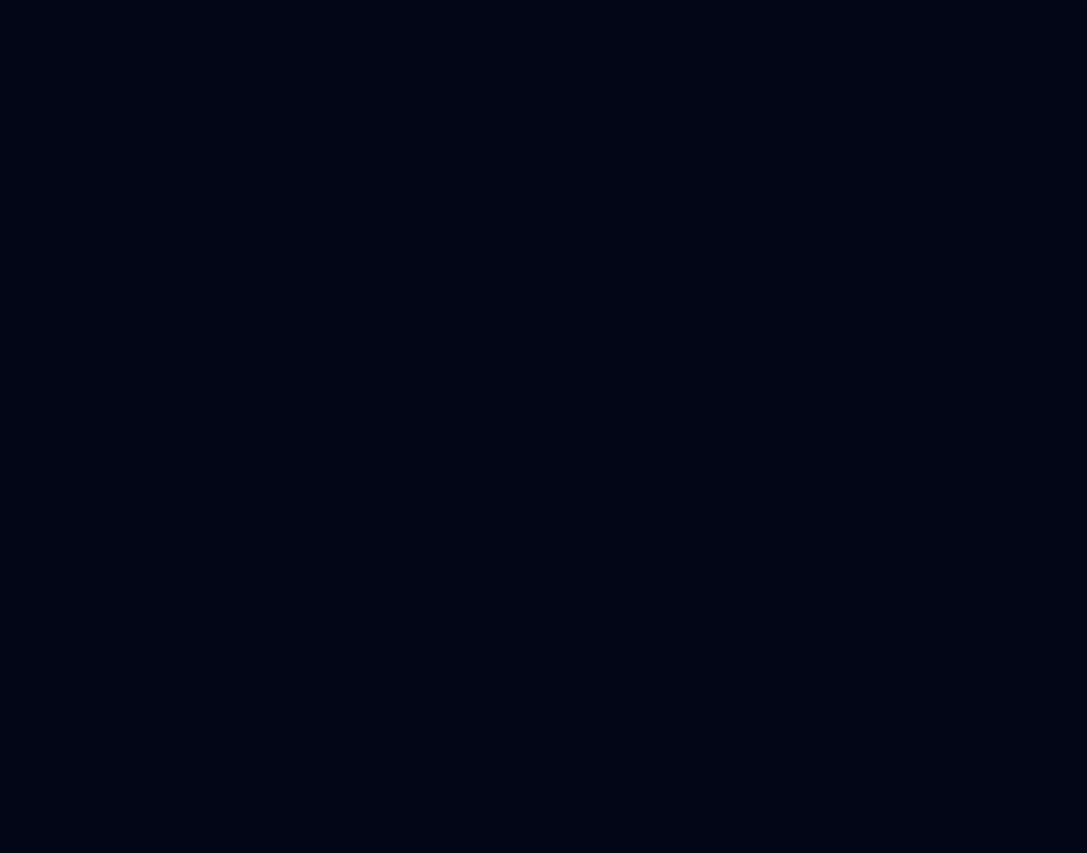
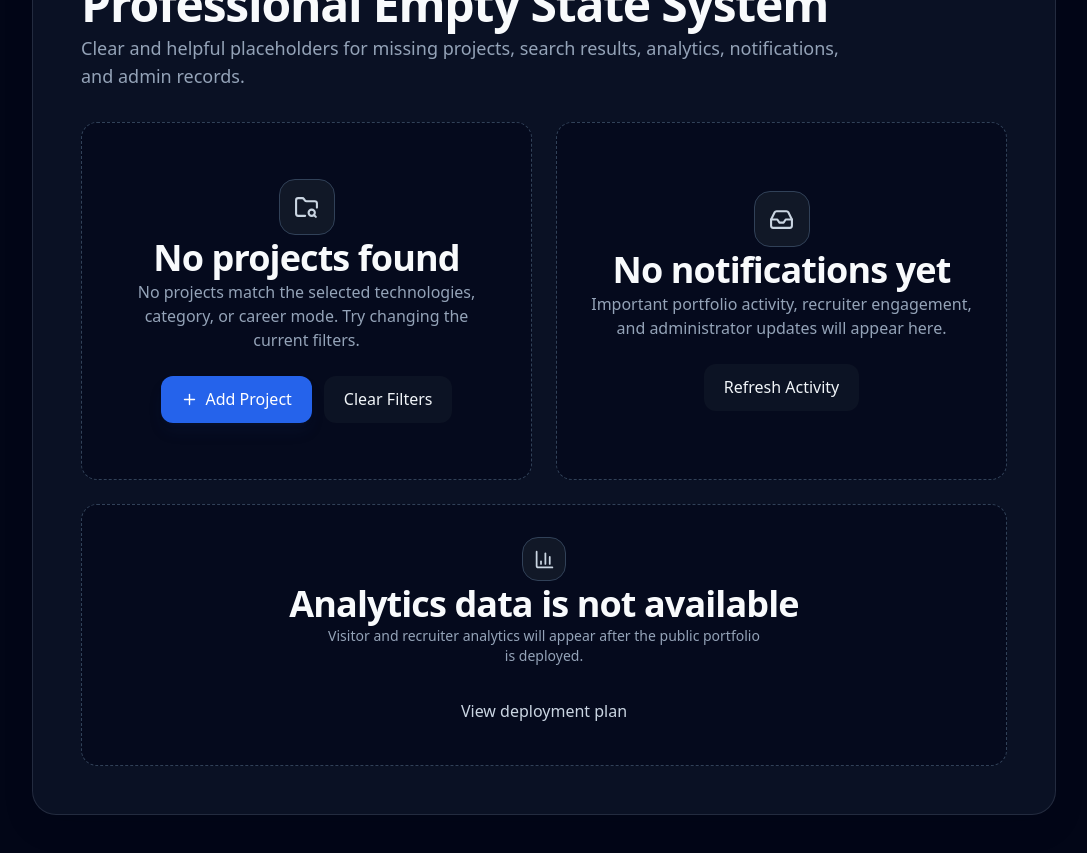
Before and after one commit to syedmohiuddin106-dot/syedos-career-platform, a Next.js app: page / in a window 1280 px wide. Shown: the part 6760-7613 px from the top of the page, without its empty margins (96-1183 px from the left). Before the commit the page ends 6764 px from the top, so only its background shows below. Built offline with nearby package versions, Linux system fonts and the light colour scheme; no server answers.

Commit message:
feat: add reusable empty state system

```diff
--- a/src/app/page.tsx
+++ b/src/app/page.tsx
@@ -8,10 +8,13 @@ import {
   Code2,
   Download,
   ExternalLink,
+  FolderSearch,
   GitBranch,
   GraduationCap,
   HelpCircle,
   Info,
+  Inbox,
+  Plus,
   Rocket,
   Settings,
   ShieldCheck,
@@ -24,6 +27,7 @@ import { Badge } from "@/components/ui/badge";
 import { Button } from "@/components/ui/button";
 import { Card } from "@/components/ui/card";
 import { Divider } from "@/components/ui/divider";
+import { EmptyState } from "@/components/ui/empty-state";
 import { IconContainer } from "@/components/ui/icon-container";
 import { LinkButton } from "@/components/ui/link-button";
 import { Progress } from "@/components/ui/progress";
@@ -917,6 +921,59 @@ export default function HomePage() {
     </Card>
   </div>
 </div>
+<div className="mt-12 border-t border-slate-800 pt-10">
+  <SectionHeading
+    eyebrow="Feedback Components"
+    title="Professional Empty State System"
+    description="Clear and helpful placeholders for missing projects, search results, analytics, notifications, and admin records."
+  />
+
+  <div className="mt-8 grid gap-6 lg:grid-cols-2">
+    <EmptyState
+      icon={<FolderSearch size={25} />}
+      title="No projects found"
+      description="No projects match the selected technologies, category, or career mode. Try changing the current filters."
+      action={
+        <Button leftIcon={<Plus size={17} />}>
+          Add Project
+        </Button>
+      }
+      secondaryAction={
+        <Button variant="secondary">
+          Clear Filters
+        </Button>
+      }
+    />
+
+    <EmptyState
+      icon={<Inbox size={25} />}
+      title="No notifications yet"
+      description="Important portfolio activity, recruiter engagement, and administrator updates will appear here."
+      action={
+        <Button variant="secondary">
+          Refresh Activity
+        </Button>
+      }
+    />
+  </div>
+
+  <div className="mt-6">
+    <EmptyState
+      compact
+      icon={<BarChart3 size={21} />}
+      title="Analytics data is not available"
+      description="Visitor and recruiter analytics will appear after the public portfolio is deployed."
+      action={
+        <Button
+          variant="ghost"
+          size="small"
+        >
+          View deployment plan
+        </Button>
+      }
+    />
+  </div>
+</div>
 
       </section>
     </main>
--- /dev/null
+++ b/src/components/ui/empty-state.tsx
@@ -0,0 +1,75 @@
+import type { ReactNode } from "react";
+
+import { cn } from "@/lib/utils";
+
+type EmptyStateProps = {
+  icon?: ReactNode;
+  title: string;
+  description: string;
+  action?: ReactNode;
+  secondaryAction?: ReactNode;
+  compact?: boolean;
+  className?: string;
+};
+
+export function EmptyState({
+  icon,
+  title,
+  description,
+  action,
+  secondaryAction,
+  compact = false,
+  className,
+}: EmptyStateProps) {
+  return (
+    <section
+      className={cn(
+        "flex flex-col items-center justify-center",
+        "rounded-2xl border border-dashed border-slate-700",
+        "bg-slate-950/45 text-center",
+        compact ? "px-5 py-8" : "px-6 py-14",
+        className,
+      )}
+    >
+      {icon && (
+        <div
+          aria-hidden="true"
+          className={cn(
+            "flex items-center justify-center",
+            "rounded-2xl border border-slate-700",
+            "bg-slate-900 text-slate-300",
+            compact ? "h-11 w-11" : "h-14 w-14",
+          )}
+        >
+          {icon}
+        </div>
+      )}
+
+      <h3
+        className={cn(
+          "font-heading font-semibold text-white",
+          icon && "mt-5",
+          compact ? "text-lg" : "text-xl",
+        )}
+      >
+        {title}
+      </h3>
+
+      <p
+        className={cn(
+          "mx-auto mt-2 max-w-lg text-slate-400",
+          compact ? "text-sm" : "text-base",
+        )}
+      >
+        {description}
+      </p>
+
+      {(action || secondaryAction) && (
+        <div className="mt-6 flex flex-wrap items-center justify-center gap-3">
+          {action}
+          {secondaryAction}
+        </div>
+      )}
+    </section>
+  );
+}
```
